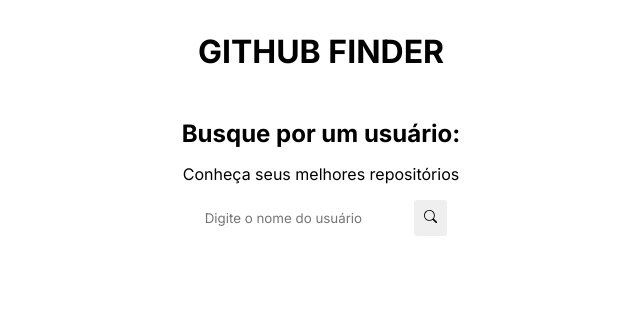
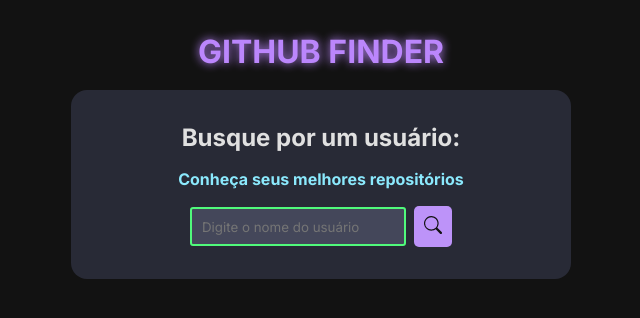
Before and after one commit to Rafaela-Wolf/github-finder-2.0, a React (Vite) app: page / in a window 1280 px wide. Shown: the top 318 px of the page, without its empty margins (319-959 px from the left). Built offline with nearby package versions, Linux system fonts and the light colour scheme.

Commit message:
finalizando o css

```diff
--- a/index.html
+++ b/index.html
@@ -3,7 +3,7 @@
 
 <head>
   <meta charset="UTF-8" />
-  <link rel="icon" type="image/svg+xml" href="/vite.svg" />
+  <link rel="icon" type="image/svg+xml" href="https://img.icons8.com/ios-glyphs/90/github.png" />
   <meta name="viewport" content="width=device-width, initial-scale=1.0" />
   <title>GitHub Finder</title>
 
--- a/src/App.module.css
+++ b/src/App.module.css
@@ -5,5 +5,13 @@
 
 .app h1 {
     text-align: center;
-    margin-bottom: 1rem;
+    margin-bottom: 1.2rem;
+    color: #BB86FC;
+    text-shadow: 0 0 10px #BB86FC;
 }
+
+@media(max-width: 425px) {
+    .app h1 {
+        font-size: 22px;
+    }
+}
--- a/src/components/Search.module.css
+++ b/src/components/Search.module.css
@@ -1,5 +1,5 @@
 .search {
-    /* background-color: #2b3566; */
+    background-color: #282A36;
     padding: 2rem;
     border-radius: 1rem;
     display: flex;
@@ -9,25 +9,79 @@
     gap: 1rem;
     margin-bottom: 1.5rem;
 }
-/*
+
+.search h2 {
+    text-align: center;
+    line-height: 1.3;
+}
+
 .search p {
-    color: #9da5d1;
-} */
+    color: #8BE9FD;
+    font-weight: bold;
+    text-align: center;
+    line-height: 1.3;
+}
 
 .search_container {
     display: flex;
+    align-items: center;
+    justify-content: center;
+    width: 90%;
     gap: 0.5rem;
 }
 
-.search_container input,
-.search_container button {
+.search_container input {
     padding: 0.6rem;
     border-radius: 3px;
-    border: none;
-    /* color: #2b3566; */
+    border: 2px solid #50FA7B;
+    background-color: #44475A;
+    color: #F8F8F2;
+}
+
+.search_container svg {
+    color: #121212;
+    font-weight: bolder;
+    font-size: 18px;
 }
 
 .search_container button {
-    /* background-color: #0e1129; */
+    background-color: #BD93F9;
+    padding: 10px;
+    border-radius: 5px;
+    border: none;
     cursor: pointer;
+    transition: 0.4s ease-in-out;
 }
+
+.search_container button:hover {
+    background-color: #FF79C6;
+}
+
+@media(max-width: 425px) {
+    .search h2 {
+        font-size: 18px;
+    }
+
+    .search p {
+        font-size: 16px;
+    }
+}
+
+@media(max-width: 340px) {
+    .search_container input {
+        width: 100%;
+    }
+
+    .search_container input {
+        padding: 0.4rem;
+        font-size: 12px;
+    }
+
+    .search_container svg {
+        font-size: 16px;
+    }
+
+    .search_container button {
+        padding: 8px;
+    }
+}
--- a/src/components/User.module.css
+++ b/src/components/User.module.css
@@ -1,5 +1,5 @@
 .user {
-    /* background-color: #2b3566; */
+    background-color: #1E1E2E;
     padding: 2rem;
     border-radius: 1rem;
     display: flex;
@@ -12,8 +12,13 @@
 .user img {
     width: 140px;
     height: 140px;
-    /* border: 4px solid #644aff; */
+    border: 4px solid #BB86FC;
     border-radius: 50%;
+}
+
+.user h2 {
+    text-align: center;
+    line-height: 1.3;
 }
 
 .location {
@@ -23,13 +28,14 @@
 }
 
 .location svg {
-    /* fill: #4ed8c7; */
+    fill: #00E676;
     font-size: 1.5rem;
 }
 
 .location span {
-    /* color: #9da5d1; */
+    color: #BB86FC;
     font-weight: bold;
+    line-height: 1.3;
 }
 
 .stats {
@@ -40,22 +46,19 @@
     padding: 0 1rem;
     display: flex;
     flex-direction: column;
-    gap: 0.4rem;
+    gap: 0.5rem;
 }
 
-/* .stats div:first-child {
-    border-right: 1px solid #9da5d1;
-} */
-
 .stats .number {
-    /* background-color: #4ed8c7; */
+    background-color: #00E676;
     padding: 0.2rem 0.4rem;
     border-radius: 3px;
+    color: #121212;
 }
 
 .user a {
     text-align: center;
-    /* background-color: #644aff; */
+    background-color: #6200EA;
     padding: 1rem;
     border-radius: 5px;
     opacity: 0.8;
@@ -64,4 +67,29 @@
 
 .user a:hover {
     opacity: 1;
+    background-color: #BB86FC;
 }
+
+@media(max-width: 425px) {
+    .user h2 {
+        font-size: 18px;
+    }
+
+    .location svg {
+        display: none;
+    }
+
+    .location span {
+        font-size: 16px;
+    }
+
+    .stats p,
+    .stats .number {
+        font-size: 14px;
+    }
+
+    .user a {
+        padding: 0.7rem;
+        font-size: 14px;
+    }
+}
--- a/src/index.css
+++ b/src/index.css
@@ -7,6 +7,8 @@
 
 body {
     padding: 2rem;
+    background-color: #121212;
+    color: #E0E0E0;
 }
 
 p {
@@ -15,4 +17,5 @@
 
 a {
     text-decoration: none;
+    color: #00E676;
 }
```
Also changed, not shown: src/components/BackBtn.module.css (+19 -2 lines), src/components/Repo.module.css (+42 -6 lines), src/routes/Repos.module.css (+13 -1 lines).
